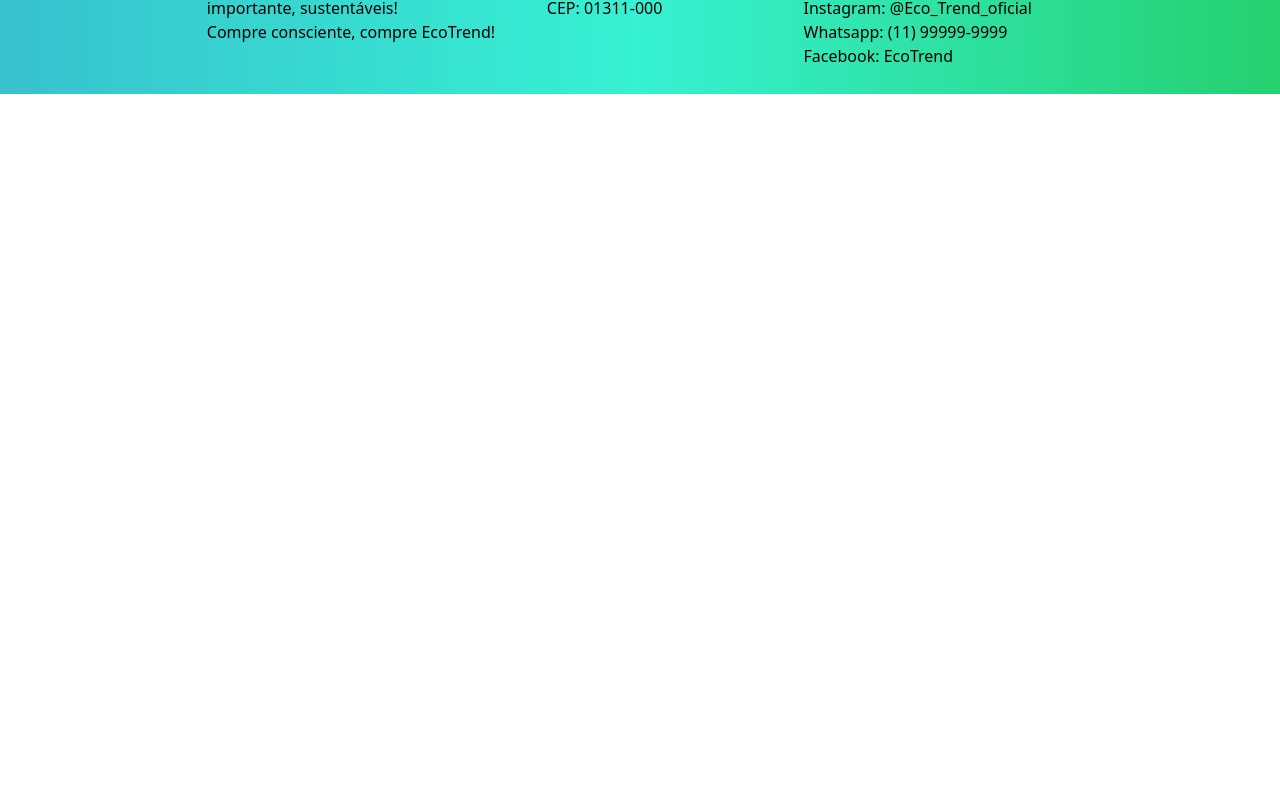
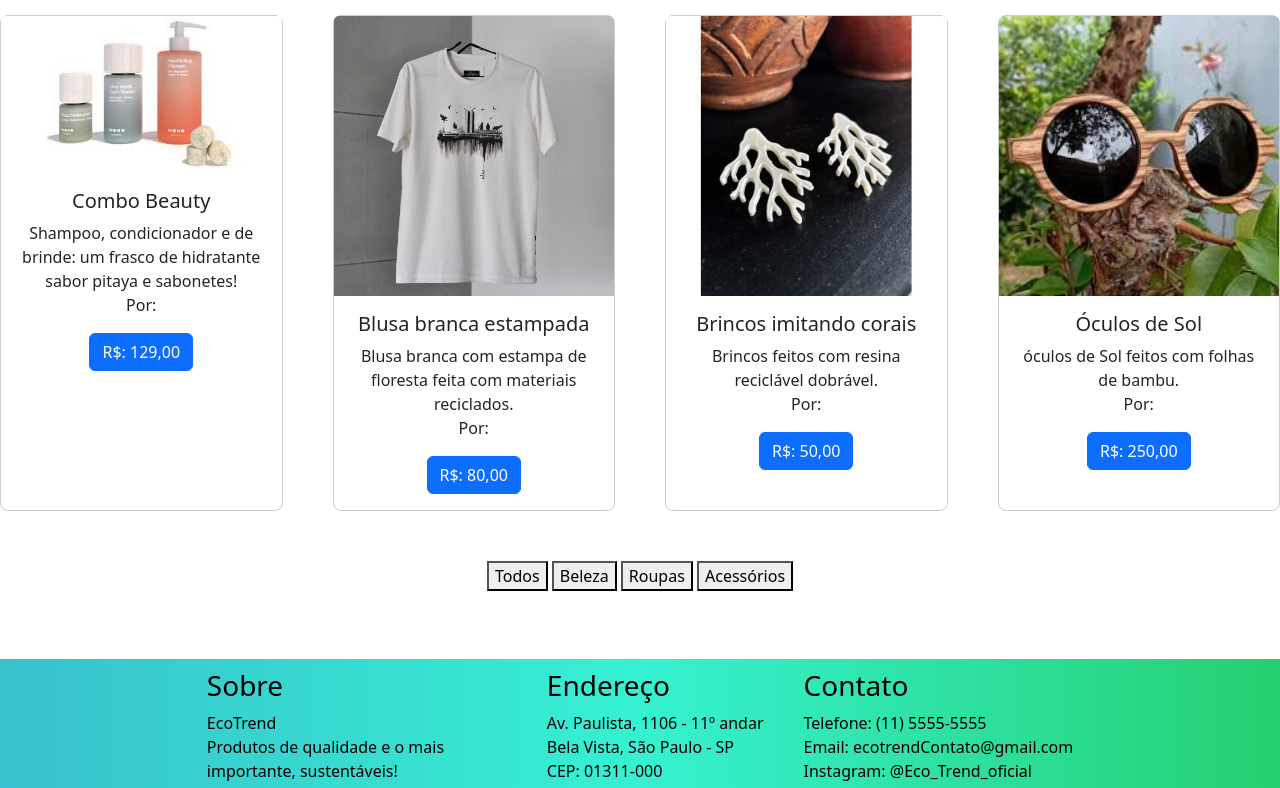
Before and after one commit to juliapompu/cp4-front, a website: page index.html in a window 1280 px wide. Shown: the part 639-1427 px from the top of the page. Before the commit the page ends 800 px from the top, so only its background shows below. Drawn offline with nearby package versions, Linux system fonts and the light colour scheme.

Commit message:
feature/ alteração no bootstrap, inicio de  um filtro

```diff
--- a/index.html
+++ b/index.html
@@ -26,7 +26,7 @@
                     </nav>
                 </header>
             </div>
-
+                <br>
             <div class="carrossel">
                 <div id="carouselExampleIndicators" class="carousel slide">
                     <div class="carousel-indicators">
@@ -42,7 +42,7 @@
                         <img src="src/assets/bolsa1.jpg" class="d-block w-100" alt="bolsa feita de linhas de crochê Industrial vegano">
                         </div>
                         <div class="carousel-item">
-                        <img src="src/assets/bolsa2.jpg" class="d-block w-100" alt="oculos de sol feitos de madeira">
+                        <img src="src/assets/beleza3.jpg" class="d-block w-100" alt="Nossa linha de Shampoo e condicionador com cheiro de maracujás vegano">
                         </div>
                     </div>
                     <button class="carousel-control-prev" type="button" data-bs-target="#carouselExampleIndicators" data-bs-slide="prev">
@@ -55,6 +55,58 @@
                     </button>
                 </div>
             </div>
+            <br><br><br>
+            <h2 class="titulo-produtos">Nossos Produtos</h2>
+            <br>
+                <div class="Nossos-produtos">
+                    <div class="card" style="width: 18rem;" data-categoria="beleza">
+                        <img src="src/assets/beleza1.jpg" class="card-img-top" alt="Promoção de shampoo e condicionador com um pequeno frasco de creme hidratante e três sabonetes">
+                        <div class="card-body">
+                            <h5 class="card-title">Combo Beauty</h5>
+                            <p class="card-text">Shampoo, condicionador e de brinde: um frasco de hidratante sabor pitaya e sabonetes!
+                                <br>Por:
+                            </p>
+                            <a href="src/pages/categorias.html" class="btn btn-primary">R$: 129,00</a>
+                        </div>
+                    </div>
+                    <div class="card" style="width: 18rem;" data-categoria="roupas">
+                        <img src="src/assets/blusa-estampada.jpg" class="card-img-top" alt="Blusa com estampa de floresta feita com materiais reclicados">
+                        <div class="card-body">
+                            <h5 class="card-title">Blusa branca estampada</h5>
+                            <p class="card-text">Blusa branca com estampa de floresta feita com materiais reciclados.
+                                <br>Por:
+                            </p>
+                            <a href="src/pages/categorias.html" class="btn btn-primary">R$: 80,00</a>
+                        </div>
+                    </div>
+                    <div class="card" style="width: 18rem;" data-categoria="acessorios">
+                        <img src="src/assets/brincos2.jpeg" class="card-img-top" alt="Brincos feitos com resina reciclavel dobravel">
+                        <div class="card-body">
+                            <h5 class="card-title">Brincos imitando corais</h5>
+                            <p class="card-text">Brincos feitos com resina reciclável dobrável.
+                                <br>Por:
+                            </p>
+                            <a href="src/pages/categorias.html" class="btn btn-primary">R$: 50,00</a>
+                        </div>
+                    </div>
+                    <div class="card" style="width: 18rem;" data-categoria="acessorios">
+                        <img src="src/assets/oculos-de-sol.jpg" class="card-img-top" alt="Óculos de sol feitos com bambu">
+                        <div class="card-body">
+                            <h5 class="card-title">Óculos de Sol</h5>
+                            <p class="card-text">óculos de Sol feitos com folhas de bambu.
+                                <br>Por:
+                            </p>
+                            <a href="src/pages/categorias.html" class="btn btn-primary">R$: 250,00</a>
+                        </div>
+                    </div>
+                </div>
+
+                <div class="filtros-categorias" style="text-align:center; margin-bottom:20px;">
+                    <button onclick="filtrarCards('todos')">Todos</button>
+                    <button onclick="filtrarCards('beleza')">Beleza</button>
+                    <button onclick="filtrarCards('roupas')">Roupas</button>
+                    <button onclick="filtrarCards('acessorios')">Acessórios</button>
+                </div>
 
             <BR><br>
         <footer class="footer">
--- a/src/css/style.css
+++ b/src/css/style.css
@@ -78,7 +78,7 @@ nav a {
 }
 
 
-
+/* CARROSSEL */
 
 .carousel {
     width: 600px;
@@ -88,7 +88,31 @@ nav a {
     box-shadow: 0 5px 5px rgb(0 0 0 )
 }
 
-.carousel .caroseul-item{
-    max-width: 10px;
+.carousel .caroseul-item :active{
+    width: 600px;
+    height: 350px;
+    border-radius: 20px;
+    display: block;
+}
 
+
+/* CARDS PÁGINA INICIAL */
+
+
+.Nossos-produtos {
+   display: flex;
+   margin-bottom: 50px;
+   justify-content: center;
+   gap: 50px;
 }
+
+.card {
+    border: 1px solid #ccc;
+    border-radius: 8px;
+    box-shadow: 0 4px 8px rgba(0, 0, 0, 0) ;
+    text-align: center;
+}
+
+.titulo-produtos h2 {
+    text-align: center;
+}
```
Also changed, not shown: src/js/script.js (+11 -0 lines), README.md, src/assets/beleza1.jpg (renamed from beleza1.jpeg), src/assets/beleza2.jpg (renamed from beleza2.jpeg), src/assets/beleza3.jpg (renamed from beleza3.jpeg).
